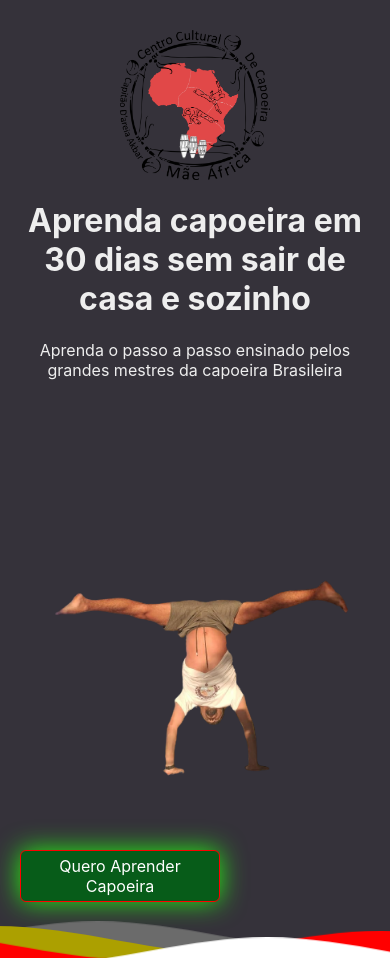
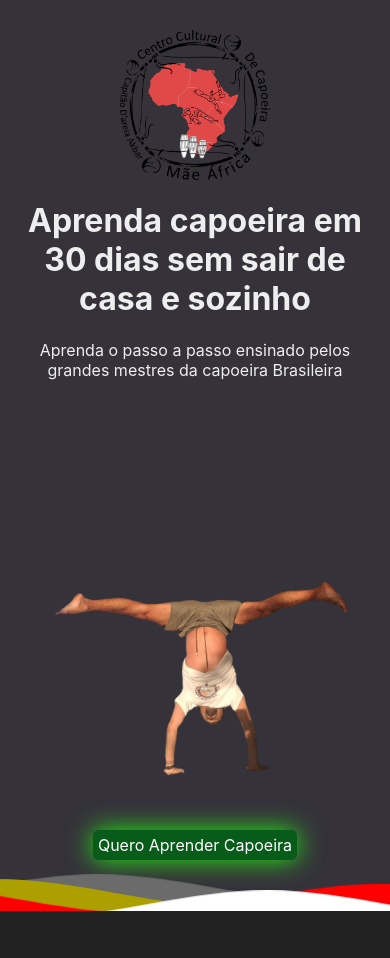
Before and after one commit to jeffersonsodri/capoeira, a Next.js app: page / in a window 390 px wide. After the commit the page ends 911 px from the top, so only its background shows below. Built offline with nearby package versions, Linux system fonts and the light colour scheme.

Commit message:
Colocando o botão no centro da página

```diff
--- a/src/styles/Botao.module.css
+++ b/src/styles/Botao.module.css
@@ -1,22 +1,18 @@
 .botao {
-  display: flex;
   margin-top: 25px;
   background-color: rgb(7, 92, 25);
   padding: 5px;
   color: rgb(255, 255, 255);
   border-radius: 6px;
-  display: flex;
   box-shadow: 0px 0px 26px 0px #25f113;
   align-items: center;
   justify-content: center;
-  border: 1px solid red;
   width: 200px;
 }
 
 
 @media screen and (max-width: 768px) {
   .botao {
-    display: flex;
     align-items: center;
     justify-content: center;
     margin: 15px 10px;
```
